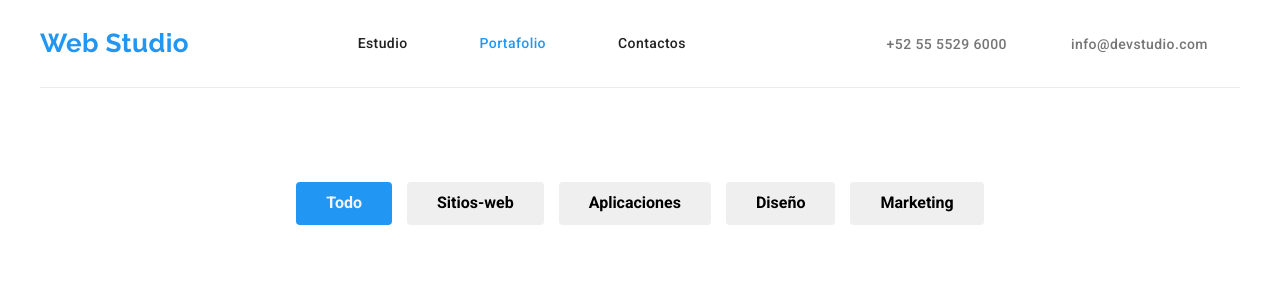
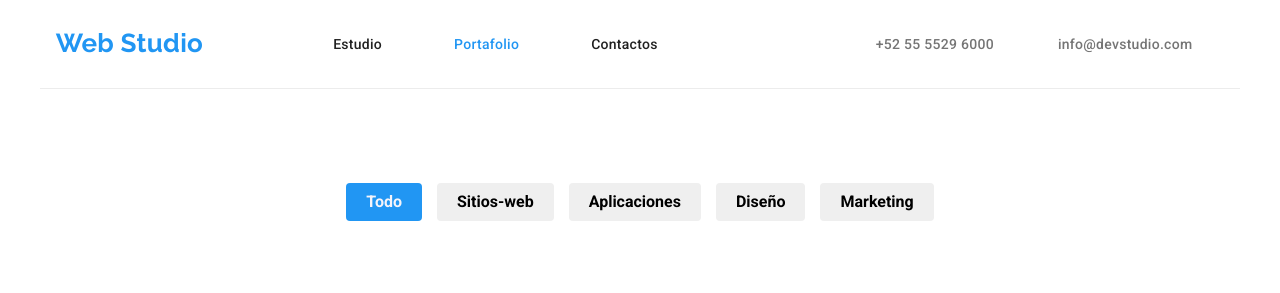
Before and after one commit to AndresUrango10/-goit-markup-hw-08, a plain HTML site: page portfolio.html in a window 1280 px wide. Shown: the top 293 px of the page. Drawn offline with nearby package versions, Linux system fonts and the light colour scheme.

Commit message:
cambios css

```diff
--- a/css/styles.css
+++ b/css/styles.css
@@ -1,5 +1,4 @@
-h1,h2,h3,h4,h5,h6,
-p {
+h1,h2,h3,h4,h5,h6,p {
     margin: 0;
 }
 
@@ -57,68 +56,42 @@ body{
     margin: 0 auto;
 }
 
-***/* index */***
-/************ logo ***********/
-header nav .logo {
-    font-family: "Raleway", sans-serif;
-    font-size: 26px;
-    font-weight: 700;
-    line-height: 1.2;
-}
-header nav .logo {
-    font-family: "Raleway", sans-serif;
-    font-size: 26px;
-    font-weight: 700;
-    line-height: 1.2;
-}
-header nav .logo {
-    color: var(--color-plural);
-}
-
-
 **/*************** header *****************/
 header {
     display: flex;
     align-items: center;
-    height: 80px;
 }
-
-.nav-header {
+.nav-bar{
     display: flex;
-    justify-content: space-between;
-    align-items: center;
-    background: #FFFFFF;
-}
-
-.nav-bar {
-    display: flex;
-    justify-content: space-between;
-    align-items: center;
-    width: 100%;
+    justify-content: center;
+    letter-spacing: 0.02em;
+    font-weight: 500;
     border-bottom: 1px solid #ECECEC;
 }
 
-.nav-menu {
+.nav-menu{
     display: flex;
     justify-content: space-between;
+    align-content: center;
+}
+
+.nav-bar .logo{
+    display: flex;
+    justify-content: center;
     align-items: center;
+    margin-right:94px ;
+    color: var(--color-plural);
+    font-size: 26px;
+    font-family: 'Raleway';
 }
-.nav-menu,.link {
-    color: var(--color-body);
-    font-size: 14px;
-    line-height: 1.1;
-    font-weight: 500;
+.nav-menu>li {
+    margin: 36px;
 }
 
 .nav-menu .link:focus,
 .nav-menu .link:hover,
 .nav-menu .nav-item-active{
     color: var(--color-plural);
-}
-
-
-.nav-menu>li {
-    margin: 36px;
 }
 
 /************contactos ***************/
@@ -132,6 +105,12 @@ header {
 .link-info:hover,
 .link-info:focus{
     color: var(--color-plural);
+}
+.contact-menu {
+    display: flex;
+    align-items: center;
+    justify-content: center;
+    margin-left: 150px;
 }
 .contact-menu {
     display: flex;
@@ -156,10 +135,9 @@ header {
     background: var(--color-background);
 }
 
-
 .footer-background {
     padding-top: 45px;
-    padding-left: 215px;
+    padding-left:215px;
     height: 252px;
     background: var(--color-background);
 }
@@ -311,42 +289,37 @@ footer address .logo {
 
 
 /* botones */
-.section .list-button li button:hover {
-    background: #2196F3;
-    color: var(--color-buttons);
-}
 
-.buttons.filter-current:focus,
-.buttons.filter-current:active,
-.buttons.filter-current {
-    background-color: var(--color-plural);
-    color: #fff;
-}
+.button-portfolio{
+    display: flex;
+    justify-content: center;
+    align-items: center;
+    }
 
-.button-portfolio .list-button li .filter-current{
-    background-color: var(--color-plural);
-    color: var(--color-buttons);
-}
-
-
-.button-portfolio .list-button{
+.list-button{
     display: flex;
     align-items: center;
     justify-content: center;
-    gap: 15px;
-    margin-bottom: 50px;
-}
+    gap:15px;
+    }
 
-.section .list-button li button {
+.list-button li button {
     border: none;
     border-radius: 4px;
     cursor: pointer;
     font-weight: 700;
     font-size: 16px;
     line-height: 1.4;
-    padding: 10px 30px;
+    padding: 8px 20px ;
 }
 
+.list-button .buttons:hover,
+.list-button .buttons:focus,
+.list-button .filter-current{
+    background-color: var(--color-plural);
+    color: var(--color-buttons);
+
+}
 
 /***** seccion cards*****/
 .photos {
@@ -373,7 +346,6 @@ footer address .logo {
 }
 .portfolio{
     margin-bottom: 94px;
-    margin-top: 0;
 }
 .portfolio .cards li h4{
     color:var(--color-body);
```
